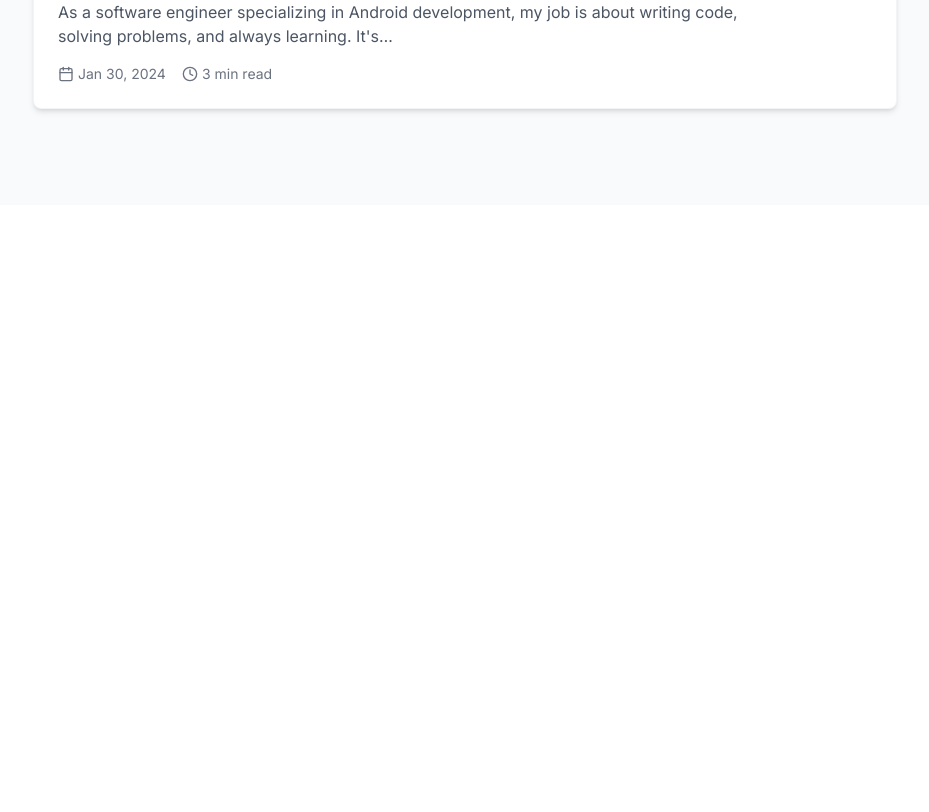
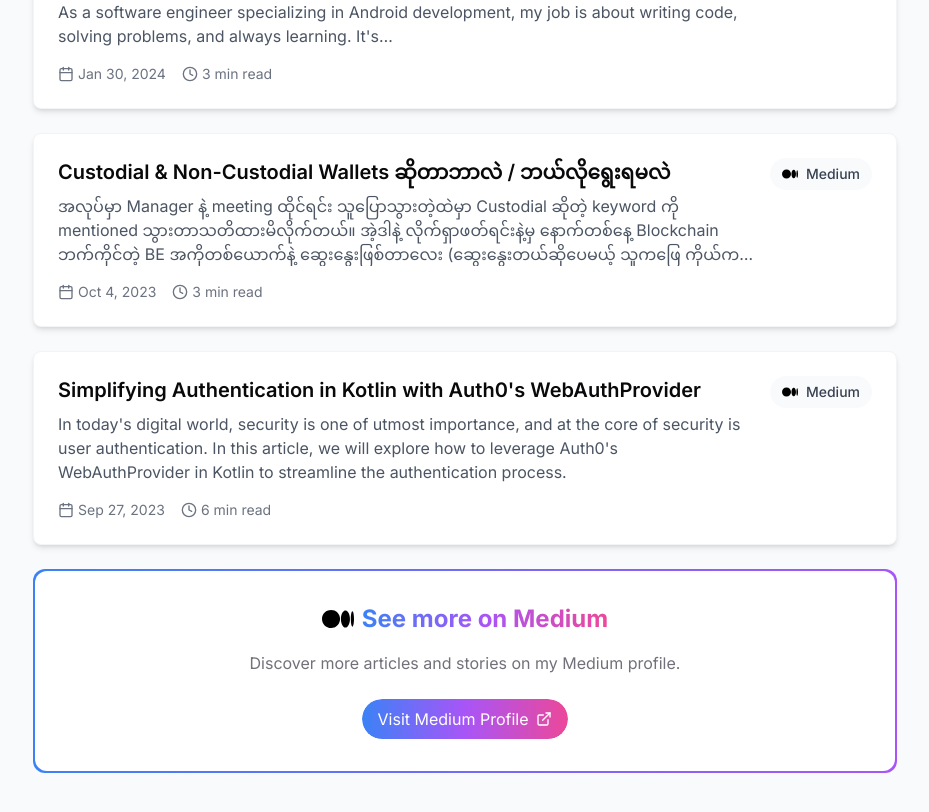
Before and after one commit to nyinyiz/resume, a Next.js app: page /articles in a window 1280 px wide. Shown: the part 660-1472 px from the top of the page, without its empty margins (175-1104 px from the left). Before the commit the page ends 865 px from the top, so only its background shows below. Built offline with nearby package versions, Linux system fonts and the light colour scheme.

Commit message:
feat: Add new articles to MediumArticles component and implement "See more on Medium" section with animations

```diff
--- a/src/components/MediumArticles.tsx
+++ b/src/components/MediumArticles.tsx
@@ -1,6 +1,9 @@
 import { motion } from "framer-motion";
 import { ExternalLink, Clock, Calendar, BookOpen } from "lucide-react";
 import Image from "next/image";
+import Link from "next/link";
+
+const MEDIUM_PROFILE_URL = "https://medium.com/@nyinyizaw.dev";
 
 interface Article {
   title: string;
@@ -26,6 +29,22 @@ const articles: Article[] = [
     url: "https://medium.com/@nyinyizaw.dev/5-paid-subscriptions-that-supercharge-my-software-engineering-productivity-20d910141831",
     date: "Jan 30, 2024",
     readTime: "3 min read",
+    source: "Medium"
+  },
+  {
+    title: "Custodial & Non-Custodial Wallets ဆိုတာဘာလဲ / ဘယ်လိုရွေးရမလဲ",
+    description: "အလုပ်မှာ Manager နဲ့ meeting ထိုင်ရင်း သူပြောသွားတဲ့ထဲမှာ Custodial ဆိုတဲ့ keyword ကို mentioned သွားတာသတိထားမိလိုက်တယ်။ အဲ့ဒါနဲ့ လိုက်ရှာဖတ်ရင်းနဲ့မှ နောက်တစ်နေ့ Blockchain ဘက်ကိုင်တဲ့ BE အကိုတစ်ယောက်နဲ့ ဆွေးနွေးဖြစ်တာလေး (ဆွေးနွေးတယ်ဆိုပေမယ့် သူကဖြေ ကိုယ်ကမေးတဲ့သဘောပါပဲ) ကိုယ်ကိုတိုင် မှတ်မိဖို့နဲ့ နားလည်ထားတာကို article တစ်ခုရေးမယ်လို့ ချရေး လိုက်တာ။",
+    url: "https://medium.com/@nyinyizaw.dev/custodial-non-custodial-wallets-ဆိုတာဘာလဲ-ဘယ်လိုရွေးရမလဲ-ca6b44206f86",
+    date: "Oct 4, 2023",
+    readTime: "3 min read",
+    source: "Medium"
+  },
+  {
+    title: "Simplifying Authentication in Kotlin with Auth0's WebAuthProvider",
+    description: "In today's digital world, security is one of utmost importance, and at the core of security is user authentication. In this article, we will explore how to leverage Auth0's WebAuthProvider in Kotlin to streamline the authentication process.",
+    url: "https://medium.com/@nyinyizaw.dev/simplifying-authentication-in-kotlin-with-auth0s-webauthprovider-92ffbc3060ca",
+    date: "Sep 27, 2023",
+    readTime: "6 min read",
     source: "Medium"
   },
 ];
@@ -108,6 +127,68 @@ export default function MediumArticles() {
               </div>
             </motion.article>
           ))}
+          {/* See more on Medium box */}
+          <motion.div
+            initial={{ opacity: 0, y: 20 }}
+            animate={{ opacity: 1, y: 0 }}
+            transition={{ duration: 0.3, delay: articles.length * 0.1 }}
+            className="p-[2px] rounded-xl bg-gradient-to-r from-blue-500 via-purple-500 to-pink-500 bg-[length:200%_100%] group relative overflow-hidden"
+          >
+            <motion.div
+              className="absolute inset-0"
+              animate={{
+                backgroundPosition: ["0% 0%", "200% 0%"],
+              }}
+              transition={{
+                duration: 3,
+                repeat: Infinity,
+                ease: "linear",
+              }}
+            />
+            <div className="p-8 rounded-xl bg-background flex flex-col items-center justify-center text-center">
+              <div className="mb-4 flex items-center gap-2">
+                <Image
+                  src="/medium-logo.svg"
+                  alt="Medium"
+                  width={32}
+                  height={32}
+                  className="object-contain dark:invert"
+                />
+                <span className="text-2xl font-bold bg-gradient-to-r from-blue-500 via-purple-500 to-pink-500 bg-clip-text text-transparent">
+                  See more on Medium
+                </span>
+              </div>
+              <p className="text-muted-foreground mb-6">
+                Discover more articles and stories on my Medium profile.
+              </p>
+              <div className="relative overflow-hidden rounded-full">
+                <motion.div
+                  className="absolute inset-0"
+                  style={{
+                    background: "linear-gradient(90deg, transparent, rgba(255,255,255,0.4), transparent)",
+                    backgroundSize: "200% 100%",
+                  }}
+                  animate={{
+                    backgroundPosition: ["-200% 0", "200% 0"],
+                  }}
+                  transition={{
+                    duration: 2,
+                    repeat: Infinity,
+                    ease: "linear",
+                  }}
+                />
+                <Link
+                  href={MEDIUM_PROFILE_URL}
+                  target="_blank"
+                  rel="noopener noreferrer"
+                  className="relative inline-flex items-center gap-2 px-4 py-2 rounded-full bg-gradient-to-r from-blue-500 via-purple-500 to-pink-500 text-white hover:opacity-90 transition-all duration-300"
+                >
+                  <span>Visit Medium Profile</span>
+                  <ExternalLink size={16} className="group-hover:translate-x-1 transition-transform" />
+                </Link>
+              </div>
+            </div>
+          </motion.div>
         </div>
       </div>
     </section>
```
